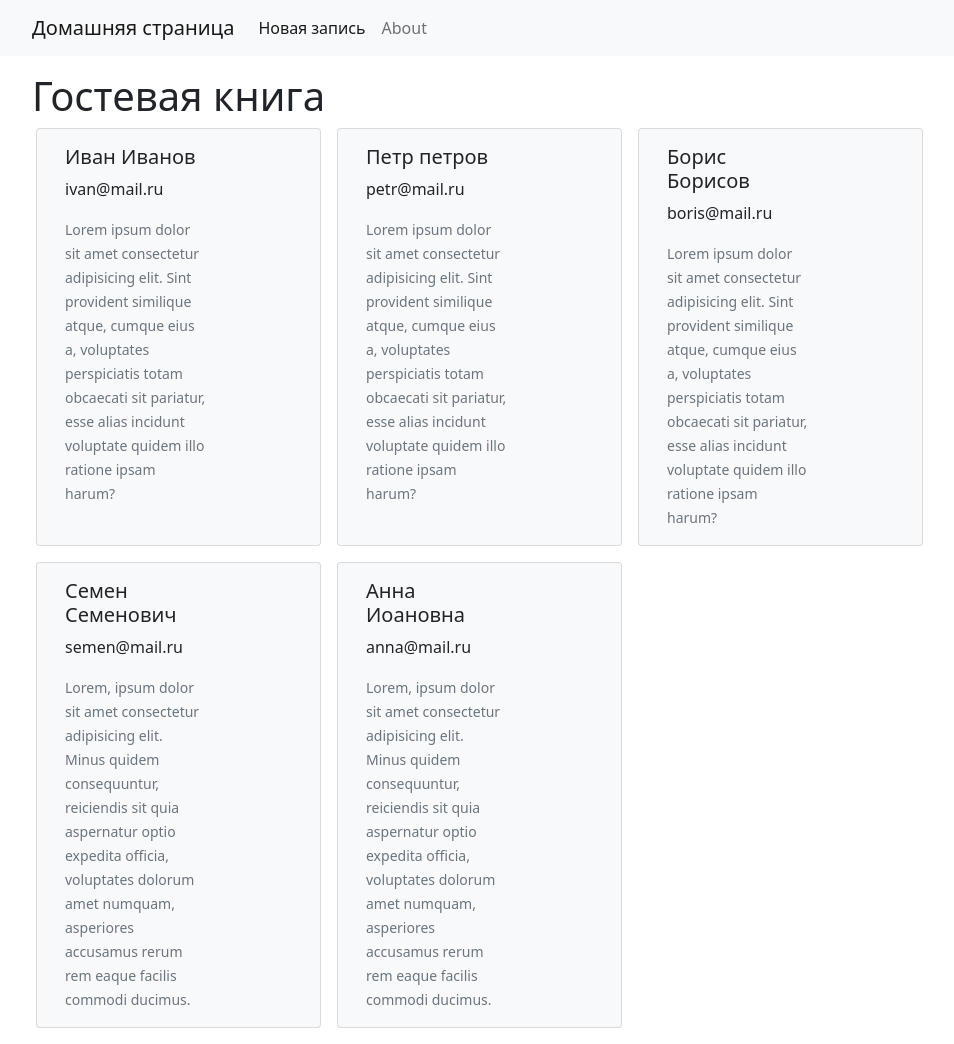
After one commit to Nadezhda2205/kontrol_python_7_Khovrich_Nadezhda, a Django app: page / in a window 1280 px wide. The commit adds this page. Shown: the whole page, without its empty margins (50-1004 px from the left). Run offline with Django 4.2, Linux system fonts and the light colour scheme; data comes from the database, SQL or seed files in the repository.

Commit message:
Добавлена guests.html

```diff
--- a/core/urls.py
+++ b/core/urls.py
@@ -1,7 +1,9 @@
 
 from django.contrib import admin
 from django.urls import path
+from guestbook.views import guestsbook_view
 
 urlpatterns = [
     path('admin/', admin.site.urls),
+    path('', guestsbook_view, name='guestsbook'),
 ]
--- a/guestbook/views.py
+++ b/guestbook/views.py
@@ -1,3 +1,9 @@
 from django.shortcuts import render
+from guestbook.models import Guestbook
 
-# Create your views here.
+def guestsbook_view(request):
+    guests = Guestbook.objects.all()
+    context = {
+        'guests': guests
+    }
+    return render(request=request, template_name='guests.html', context=context)
--- a/static/css/style.css
+++ b/static/css/style.css
@@ -1,3 +1,3 @@
-body{
+/* body{
     background-color: chocolate;
-}
+} */
--- a/templates/base.html
+++ b/templates/base.html
@@ -20,10 +20,10 @@
             <span class="navbar-toggler-icon"></span>
           </button>
           <div class="collapse navbar-collapse" id="navbarTogglerDemo01">
-            <a class="navbar-brand" href="{% url 'products' %}">Home</a>
+            <a class="navbar-brand" href="#">Домашняя страница</a>
             <ul class="navbar-nav me-auto mb-2 mb-lg-0">
               <li class="nav-item">
-                <a class="nav-link active" aria-current="page" href="{% url 'product_add' %}">New Product</a>
+                <a class="nav-link active" aria-current="page" href="#">Новая запись</a>
               </li>
               <li class="nav-item">
                 <a class="nav-link" href="#">About</a>
--- /dev/null
+++ b/templates/guests.html
@@ -0,0 +1,30 @@
+{% extends 'base.html' %}
+
+{% block title %}
+    Гостевая книга
+{% endblock %}
+
+
+{% block content %}
+<h1>Гостевая книга</h1>
+
+
+<div class="row">
+{% for guest in guests %}
+
+<div class="col-xl-3 card mb-3 ms-3 text-dark bg-light" style="max-width: 600px;">
+    <div class="row g-0 ">
+        <div class="col-md-8">
+            <div class="card-body">
+            <h5 class="card-title">{{ guest.name }}</h5>
+            <p class="card-text">{{ guest.mail }}</p>
+            <p class="card-text"><small class="text-muted">{{ guest.text }}</small></p>
+            </div>
+        </div>
+    </div>
+
+  </div>
+
+{% endfor %}
+
+{% endblock %}
```
